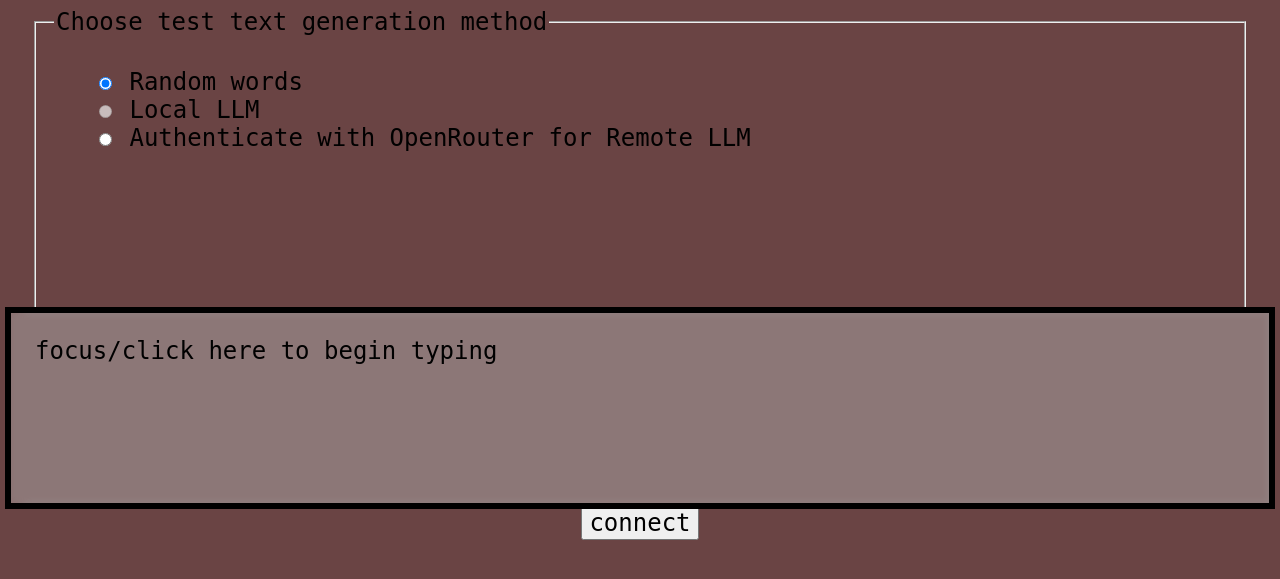
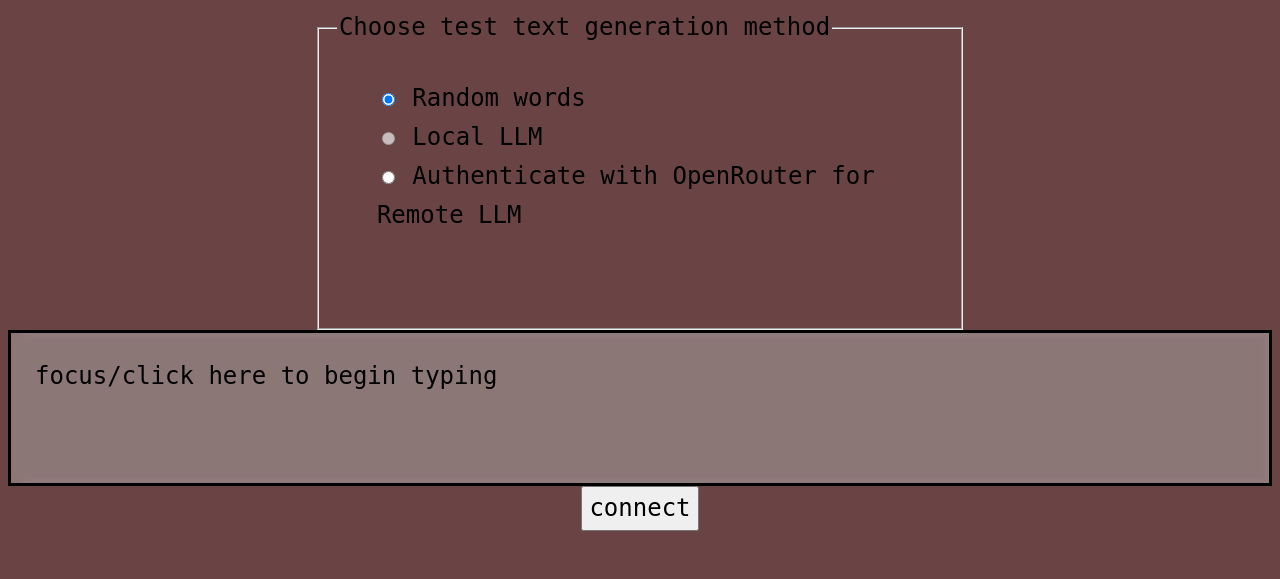
Before and after one commit to Tactile-Taco/ChordThing, a PHP site: page / in a window 1280 px wide. Shown: the top 579 px of the page. Run offline with PHP 8.4, Linux system fonts and the light colour scheme; some web fonts are replaced.

Commit message:
style changes

```diff
--- a/styles.css
+++ b/styles.css
@@ -15,12 +15,12 @@ select {
 
 :root {
   --typed_chars: 6;
-  --typer_lines: 7;
+  --typer_lines: 4;
   --background: #6a4444;
 
-  --color-chorded: #FFD700;
-  --color-chorded-light: #e84860;
-  --color-chorded-glow: rgba(196, 30, 58, 0.4);
+  --color-text-chorded: #FFD700;
+  --color-text-chorded-light: #e84860;
+  --color-text-chorded-glow: rgba(196, 30, 58, 0.4);
 
   --color-text-primary: #efe9dc;
   --color-text-secondary: #d0c5bb;
@@ -28,6 +28,7 @@ select {
   --color-text-disabled: #5c5248;
   --color-text-error: #EF4444;
   --color-error-background: rgba(239, 68, 68, 0.15);
+  --typing-line-height: 1.625;
 
 
   --font-mono: 'JetBrains Mono', 'Fira Code', 'Cascadia Code', monospace;
@@ -44,7 +45,7 @@ select {
 
 .app-grid {
   --padding-inline: 1em;
-  --core-max-width: 90ch;
+  --core-max-width: 45ch;
 
   /* test-taking font is used to measure the grid layout but should be overridden for element diversity */
   font-family: var(--font-mono);
@@ -83,7 +84,8 @@ select {
 #typer {
   display: grid;
   grid-row: typer;
-  outline: solid;
+  /* outline: solid; */
+  outline: none;
   position: relative;
   grid-template: inherit;
   grid-column: full-width;
@@ -138,6 +140,12 @@ char {
   }
 }
 
+ruby {
+  font-size: 0.6em;
+  color: var(--color-text-chorded);
+  letter-spacing: 0.05em;
+}
+
 
 kbd>key {
   border-radius: 3px;
```
